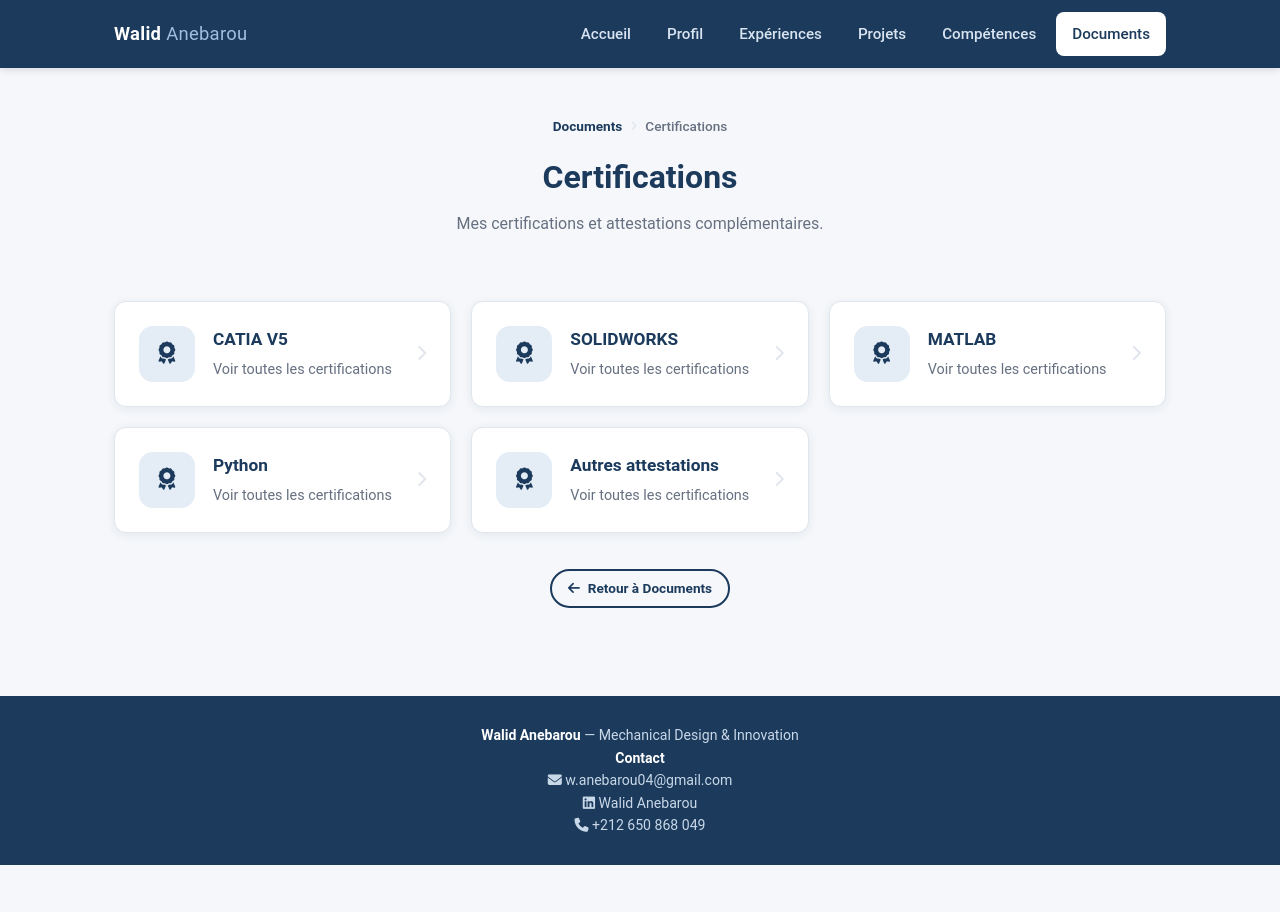
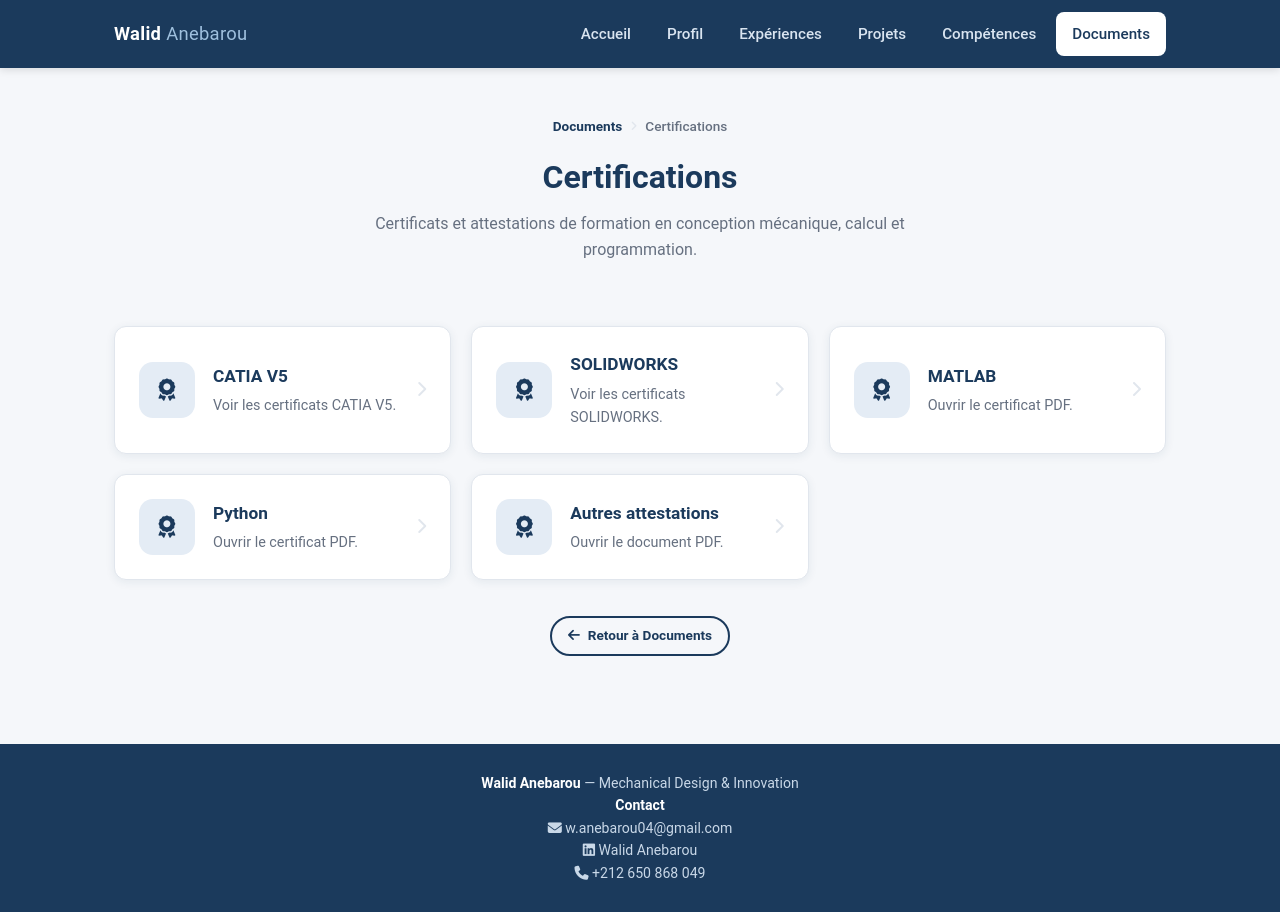
Before and after one commit to walid-anebarou/walid-portfolio, a plain HTML site: page certifications.html in a window 1280 px wide. Before the commit the page ends 865 px from the top, so only its background shows below. Drawn offline with Linux system fonts and the light colour scheme.

Commit message:
Revise certification links and descriptions
Updated links and text for certification cards.

```diff
--- a/certifications.html
+++ b/certifications.html
@@ -4,12 +4,15 @@
 <meta charset="UTF-8">
 <meta name="viewport" content="width=device-width, initial-scale=1.0">
 <title>Walid Anebarou — Certifications</title>
+<link rel="preconnect" href="https://fonts.googleapis.com">
+<link rel="preconnect" href="https://fonts.gstatic.com" crossorigin>
+<link href="https://fonts.googleapis.com/css2?family=Inter:wght@400;500;600;700&display=swap" rel="stylesheet">
 <link rel="stylesheet" href="style.css">
-<link rel="stylesheet" href="https://cdnjs.cloudflare.com/ajax/libs/font-awesome/6.5.1/css/all.min.css">
+<link rel="stylesheet" href="https://cdnjs.cloudflare.com/ajax/libs/font-awesome/6.5.2/css/all.min.css">
 </head>
 <body>
 
-<nav class="navbar">
+<nav class="navbar" aria-label="Navigation principale">
   <div class="navbar-inner">
     <a class="navbar-brand" href="index.html">Walid <span>Anebarou</span></a>
     <ul class="nav-links">
@@ -25,9 +28,13 @@
 
 <header class="page-header">
   <div class="container">
-    <nav class="breadcrumb" aria-label="Fil d’Ariane"><a href="documents.html">Documents</a><i class="fa-solid fa-angle-right crumb-sep"></i><span class="crumb-current">Certifications</span></nav>
+    <nav class="breadcrumb" aria-label="Fil d’Ariane">
+      <a href="documents.html">Documents</a>
+      <i class="fa-solid fa-angle-right crumb-sep"></i>
+      <span class="crumb-current">Certifications</span>
+    </nav>
     <h1>Certifications</h1>
-    <p>Mes certifications et attestations complémentaires.</p>
+    <p>Certificats et attestations de formation en conception mécanique, calcul et programmation.</p>
   </div>
 </header>
 
@@ -35,53 +42,52 @@
   <div class="container">
 
     <div class="explorer-grid">
-      <!-- Remplacer par le chemin réel -->
+
       <a href="catia_v5.html" class="explorer-card">
         <div class="explorer-card-icon"><i class="fa-solid fa-award"></i></div>
         <div class="explorer-card-body">
           <h3>CATIA V5</h3>
-<p>Voir toutes les certifications</p>
+          <p>Voir les certificats CATIA V5.</p>
         </div>
         <div class="explorer-card-arrow"><i class="fa-solid fa-chevron-right"></i></div>
       </a>
-      <!-- Remplacer par le chemin réel -->
+
       <a href="solidworks.html" class="explorer-card">
         <div class="explorer-card-icon"><i class="fa-solid fa-award"></i></div>
         <div class="explorer-card-body">
           <h3>SOLIDWORKS</h3>
-    <p>Voir toutes les certifications</p>
+          <p>Voir les certificats SOLIDWORKS.</p>
         </div>
         <div class="explorer-card-arrow"><i class="fa-solid fa-chevron-right"></i></div>
       </a>
-        <!-- Remplacer par le chemin réel -->
+
       <a href="assets/certificats/matlab.pdf" target="_blank" rel="noopener" class="explorer-card">
         <div class="explorer-card-icon"><i class="fa-solid fa-award"></i></div>
         <div class="explorer-card-body">
           <h3>MATLAB</h3>
-          <p>Voir toutes les certifications</p>
+          <p>Ouvrir le certificat PDF.</p>
         </div>
         <div class="explorer-card-arrow"><i class="fa-solid fa-chevron-right"></i></div>
       </a>
-      <!-- Remplacer par le chemin réel -->
+
       <a href="assets/certificats/python.pdf" target="_blank" rel="noopener" class="explorer-card">
         <div class="explorer-card-icon"><i class="fa-solid fa-award"></i></div>
         <div class="explorer-card-body">
           <h3>Python</h3>
-
-          <p>Voir toutes les certifications</p>
+          <p>Ouvrir le certificat PDF.</p>
         </div>
         <div class="explorer-card-arrow"><i class="fa-solid fa-chevron-right"></i></div>
       </a>
-      <!-- Remplacer par le chemin réel -->
+
       <a href="assets/certificats/autres-attestations.pdf" target="_blank" rel="noopener" class="explorer-card">
         <div class="explorer-card-icon"><i class="fa-solid fa-award"></i></div>
         <div class="explorer-card-body">
           <h3>Autres attestations</h3>
-
-          <p>Voir toutes les certifications</p>
+          <p>Ouvrir le document PDF.</p>
         </div>
         <div class="explorer-card-arrow"><i class="fa-solid fa-chevron-right"></i></div>
       </a>
+
     </div>
 
     <div class="back-nav">
```
Lines whose indentation alone changed are shown as unchanged.
